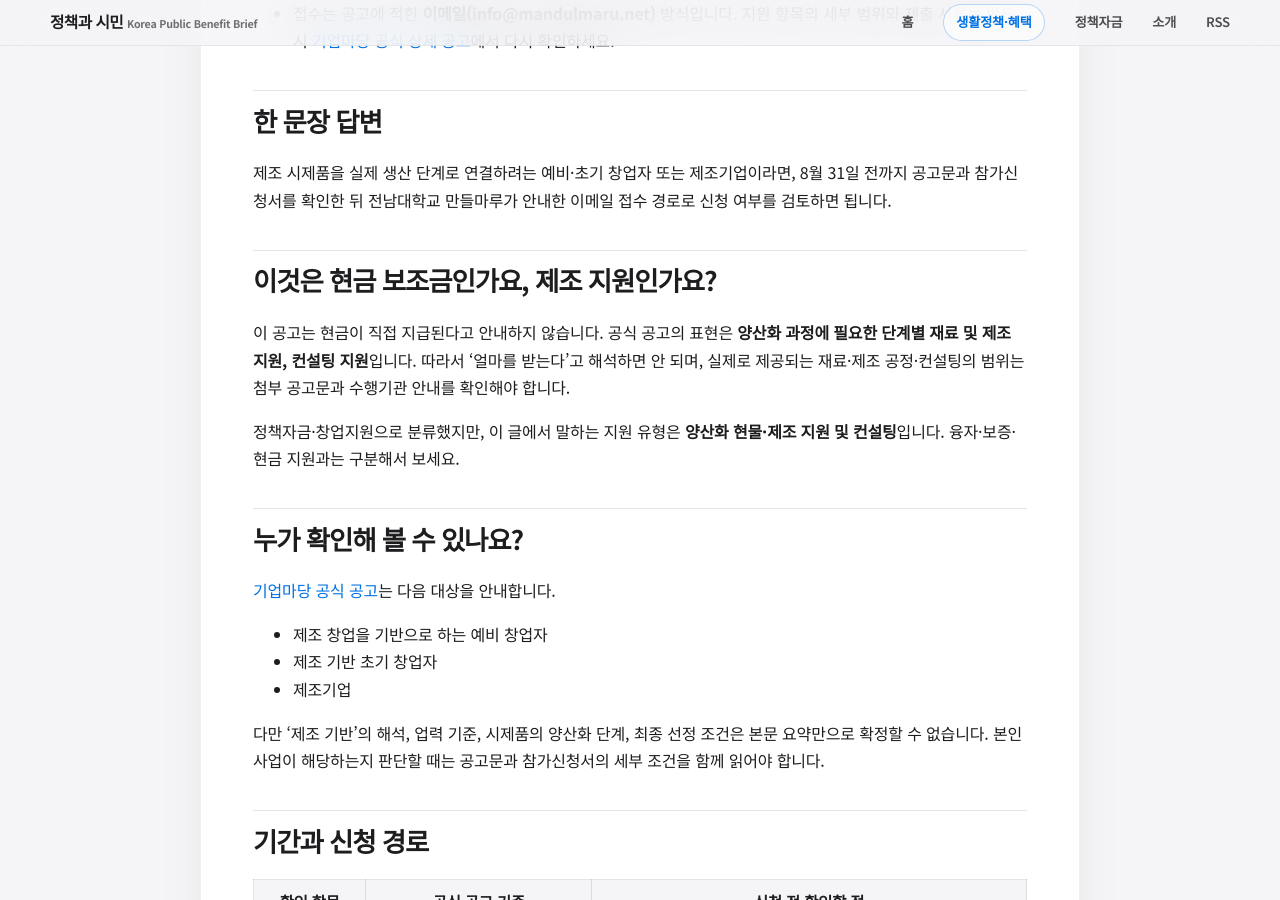
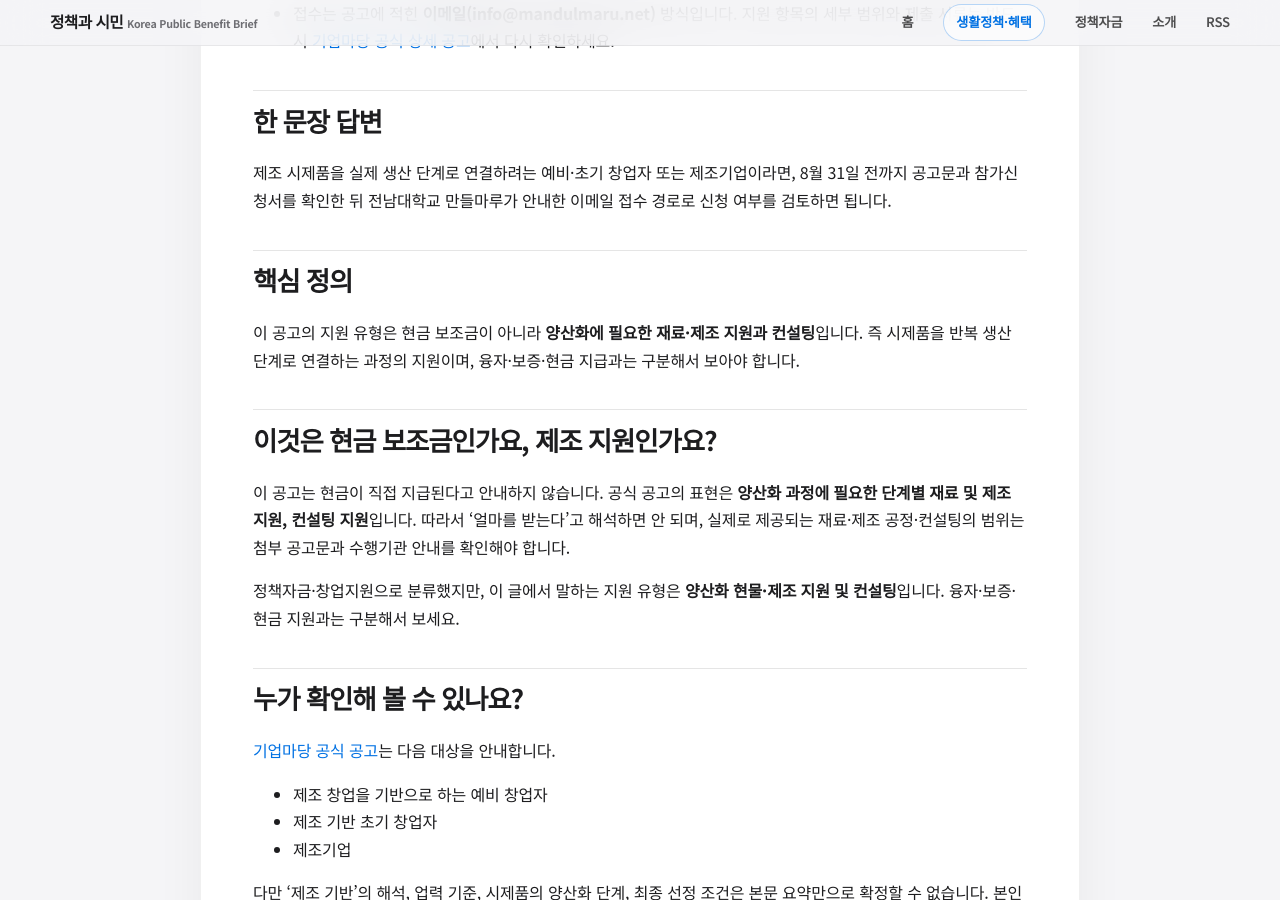
Before and after one commit to ai4tenlab/korea-public-benefit-brief, a Jekyll site: the page built from _posts/2026-08-18-makerspace-manufacturing-startup-support.md, in a window 1280 px wide and 900 px high, scrolled down 1085 px. Built offline with Jekyll 4.4.1, drawn with Linux system fonts in a browser that asks for light colours.

Commit message:
fix: add makerspace support core definition

```diff
--- a/_posts/2026-08-18-makerspace-manufacturing-startup-support.md
+++ b/_posts/2026-08-18-makerspace-manufacturing-startup-support.md
@@ -23,6 +23,10 @@ official_sources:
 ## 한 문장 답변
 
 제조 시제품을 실제 생산 단계로 연결하려는 예비·초기 창업자 또는 제조기업이라면, 8월 31일 전까지 공고문과 참가신청서를 확인한 뒤 전남대학교 만들마루가 안내한 이메일 접수 경로로 신청 여부를 검토하면 됩니다.
+
+## 핵심 정의
+
+이 공고의 지원 유형은 현금 보조금이 아니라 **양산화에 필요한 재료·제조 지원과 컨설팅**입니다. 즉 시제품을 반복 생산 단계로 연결하는 과정의 지원이며, 융자·보증·현금 지급과는 구분해서 보아야 합니다.
 
 ## 이것은 현금 보조금인가요, 제조 지원인가요?
 
```
